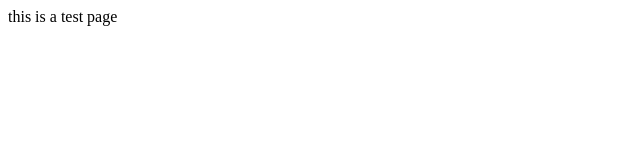
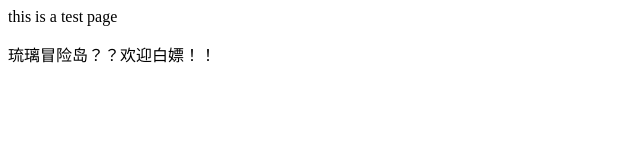
Before and after one commit to bigpigz/bigpigz.github.io, a plain HTML site: page index.html in a window 1280 px wide. Shown: the whole page, without its empty margins (0-640 px from the left). Drawn offline with Linux system fonts and the light colour scheme.

Commit message:
Update index.html

```diff
--- a/index.html
+++ b/index.html
@@ -1 +1,2 @@
 <p>this is a test page</p>
+<p>琉璃冒险岛？？欢迎白嫖！！</p>
```
